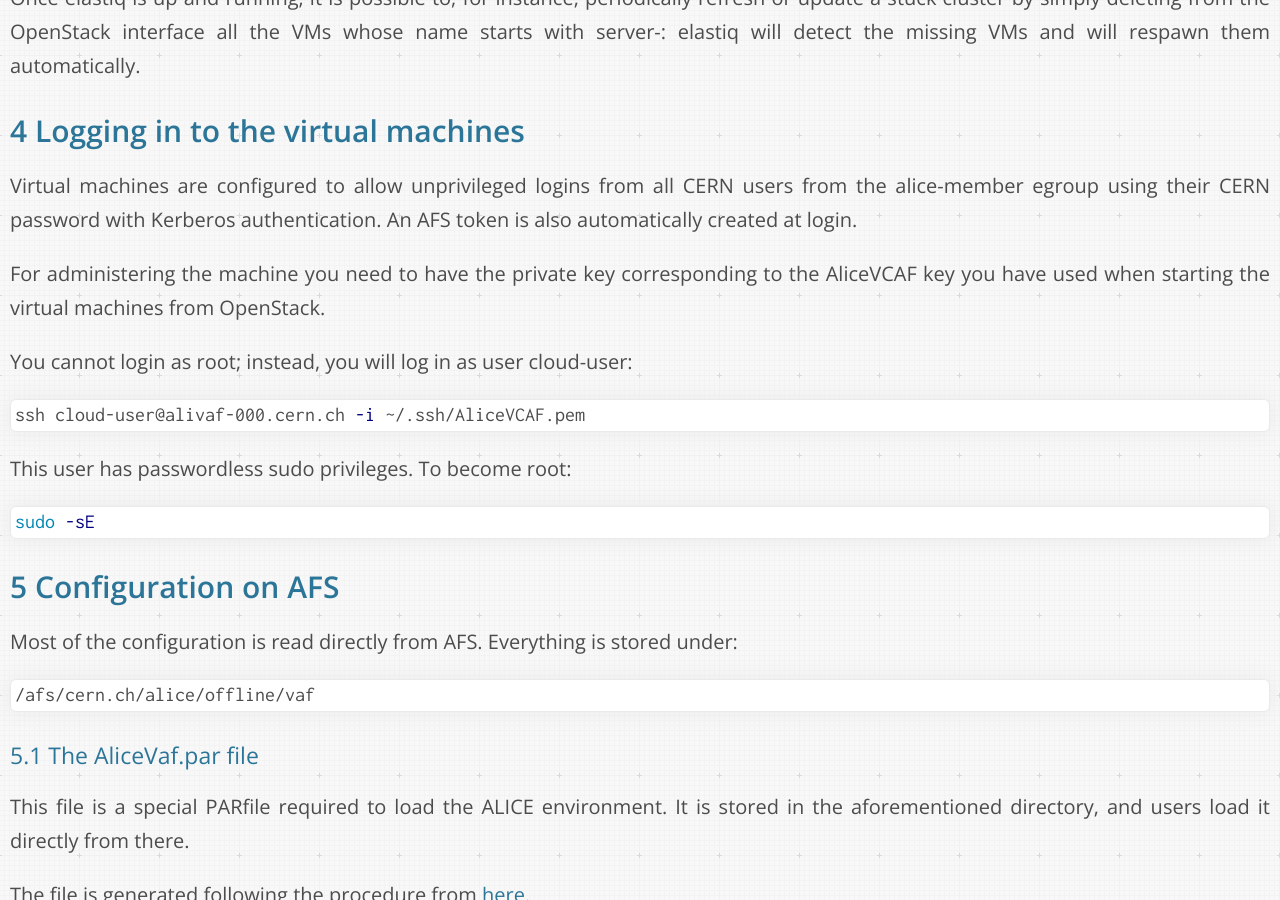
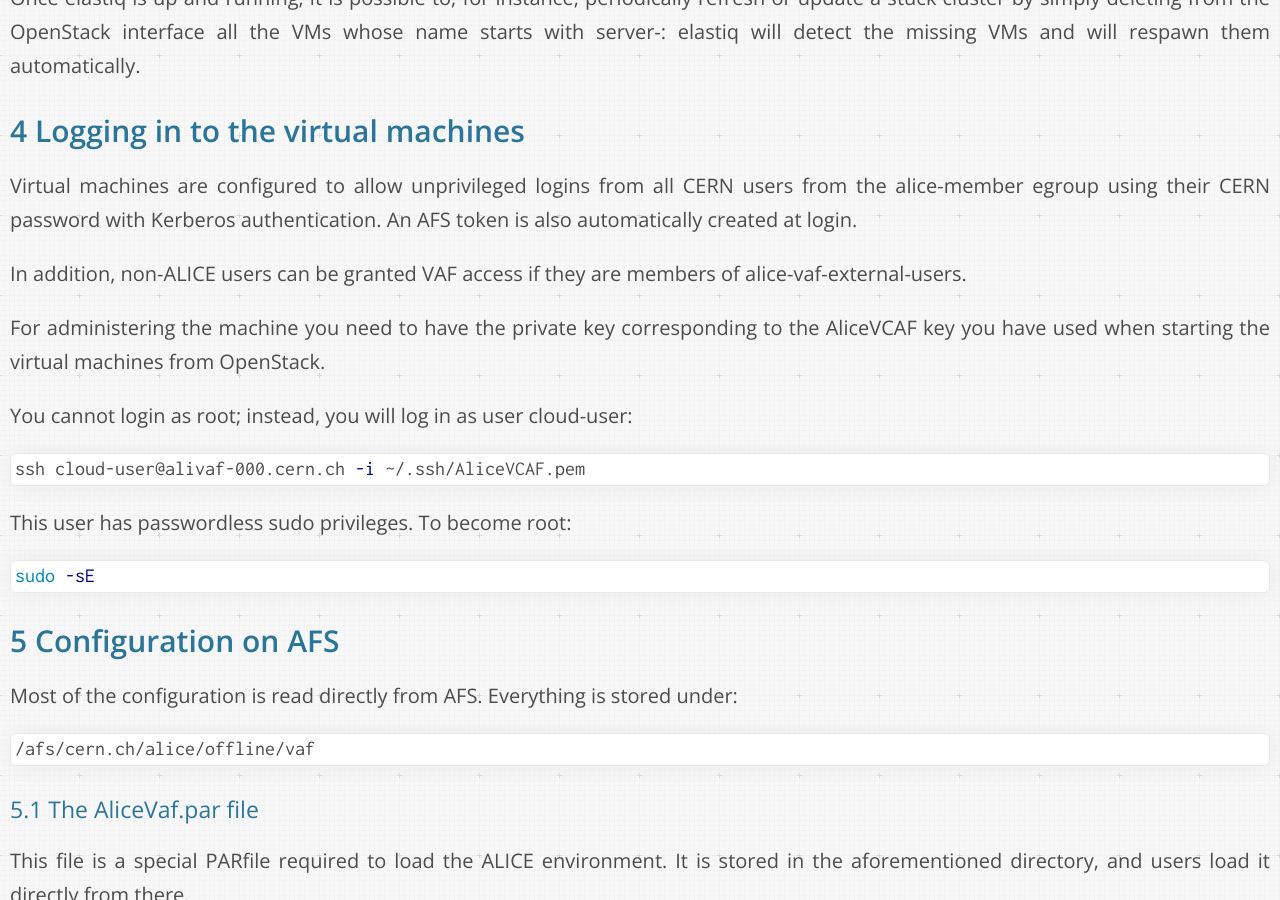
Before and after one commit to dberzano/dberzano.github.io, a Jekyll site: the page built from alice/vcaf/admin/index.md, in a window 1280 px wide and 900 px high, scrolled down 4265 px. Built offline with Jekyll 4.4.1, drawn with Linux system fonts in a browser that asks for light colours; Markdown is read by kramdown in place of the engine named in the settings.

Commit message:
VCAF: external users

```diff
--- a/alice/vcaf/admin/index.md
+++ b/alice/vcaf/admin/index.md
@@ -184,6 +184,9 @@
 from the **alice-member** egroup using their CERN password with Kerberos
 authentication. An AFS token is also automatically created at login.
 
+In addition, non-ALICE users can be granted VAF access if they are members of
+**alice-vaf-external-users**.
+
 For administering the machine you need to have the private key corresponding to
 the **AliceVCAF** key you have used when starting the virtual machines from
 OpenStack.
```
